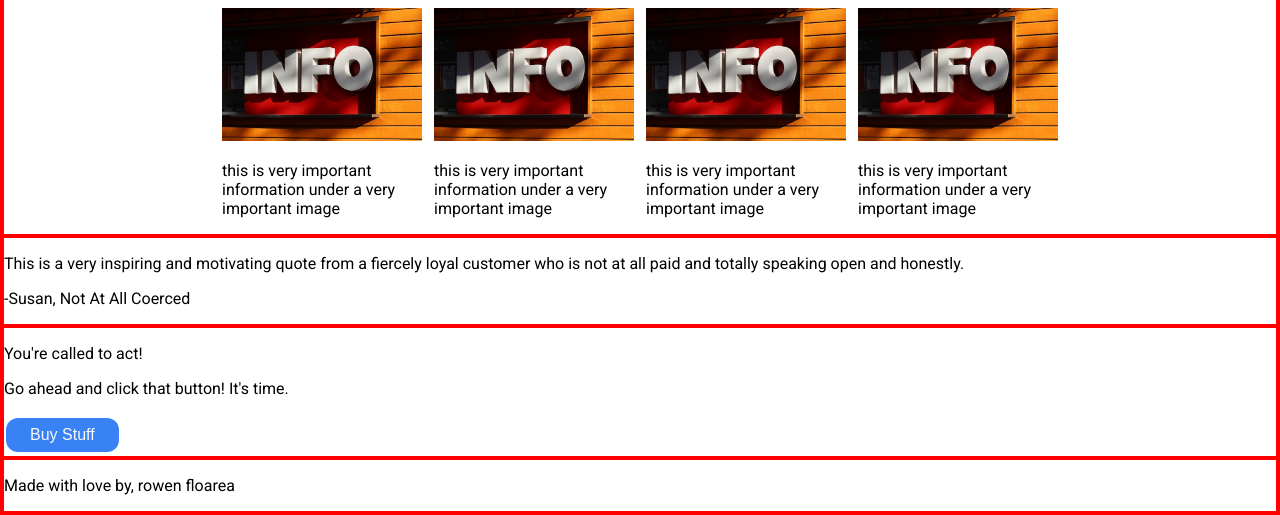
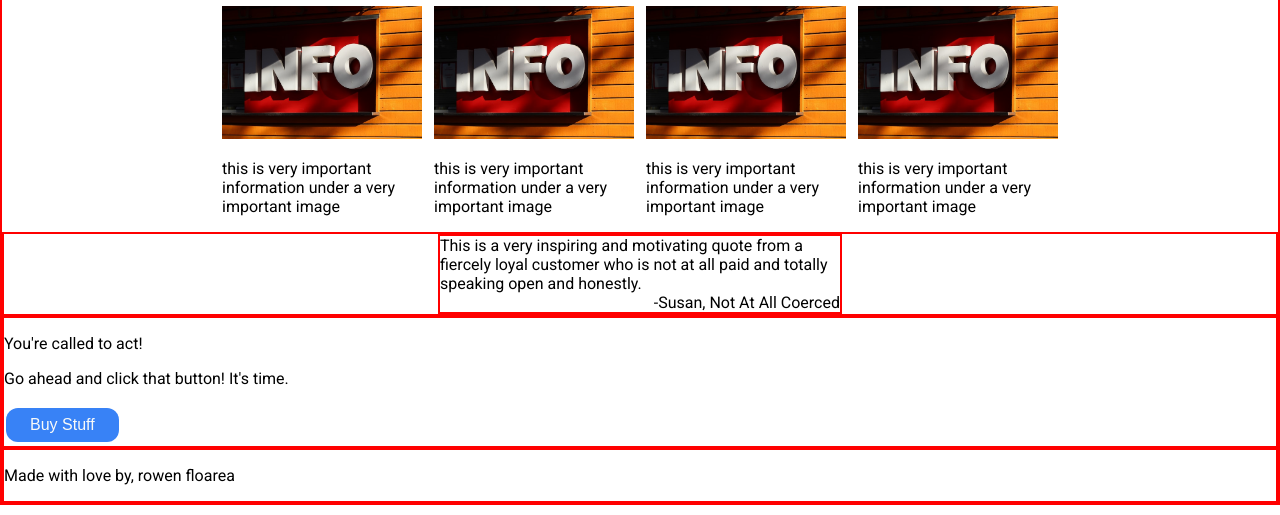
Before and after one commit to rfloarea/TOP-Project-Landing-Page, a plain HTML site: page index.html in a window 1280 px wide. Shown: the part 348-863 px from the top of the page. Drawn offline with Linux system fonts and the light colour scheme.

Commit message:
Create proper containers and layout content to spec

```diff
--- a/index.html
+++ b/index.html
@@ -55,8 +55,10 @@
         </div>
 
         <div class="quote">
-            <p>This is a very inspiring and motivating quote from a fiercely loyal customer who is not at all paid and totally speaking open and honestly.</p>
-            <p>-Susan, Not At All Coerced</p>
+            <div class="quote-content">
+                <div class="quote-text">This is a very inspiring and motivating quote from a fiercely loyal customer who is not at all paid and totally speaking open and honestly.</div>
+                <div class="quote-credit">-Susan, Not At All Coerced</div>
+            </div>
         </div>
 
         <div class="CTA">
--- a/style.css
+++ b/style.css
@@ -123,12 +123,34 @@ button {
     /* ---> add a border with rounded corners */
 }
 
+.quote {
+    /* center text container */
+    display: flex;
+    justify-content: center;
+    align-items: center;
+}
+
+.quote-content {
+    /* size the container for the text */
+    width: 400px;
+    height: auto;
+}
+
+.quote-text {
+    /*left align text*/
+    text-align: left;
+}
+
+.quote-credit {
+    /* right align quote */
+    text-align: right;
+}
 
 /* --- FOR DISPLAY PURPOSES --- */
 
 
-.info-section,
 .quote,
+.quote-content,
 .CTA,
 .footer,
 body {
```
